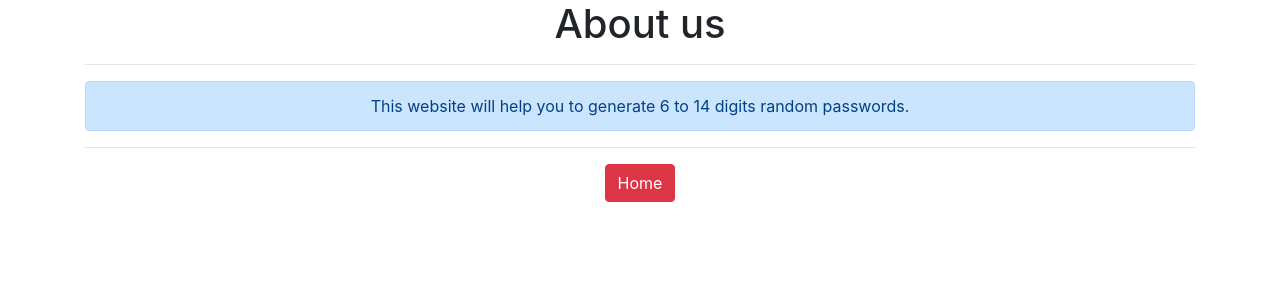
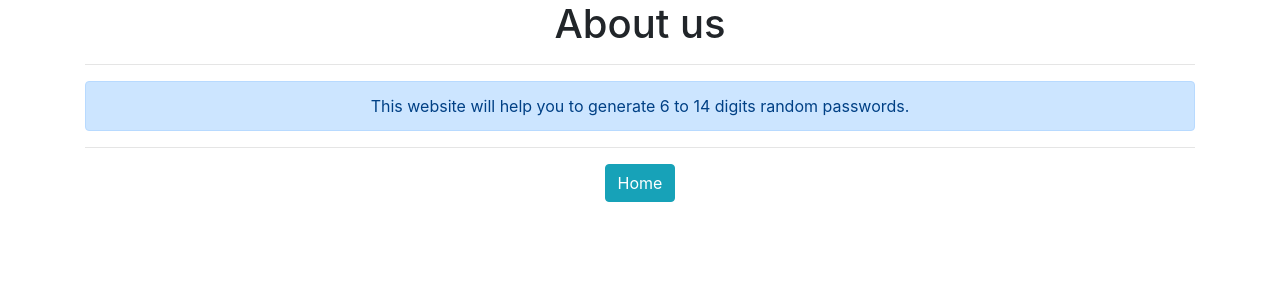
Before and after one commit to manishhegde91/django3-password-generator, a Django app: page /aboutus/ in a window 1280 px wide. Shown: the top 300 px of the page. Run offline with Django 3.2, Linux system fonts and the light colour scheme; some libraries are stand-ins or nearby versions.

Commit message:
I made some tweaks

```diff
--- a/generator/templates/generator/aboutus.html
+++ b/generator/templates/generator/aboutus.html
@@ -5,6 +5,6 @@
 <h1>About us</h1><hr>
 <p class="alert alert-primary">This website will help you to generate 6 to 14 digits random passwords.</p><hr>
 
-<a href="{% url "home" %}" class="btn btn-danger">Home</a>
+<a href="{% url "home" %}" class="btn btn-info">Home</a>
 
 </div>
```
